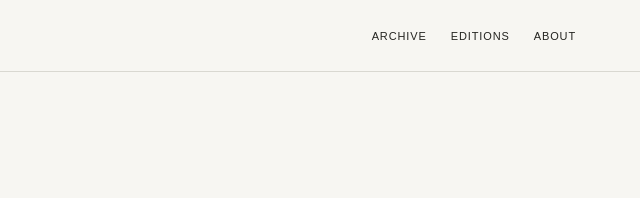
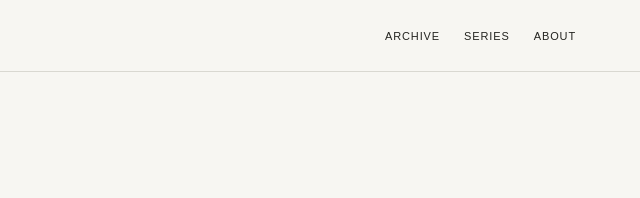
Before and after one commit to t6667214-art/architecture-website, a plain HTML site: page index.html in a window 1280 px wide. Shown: the top 198 px of the page, 640-1280 px from the left. Drawn offline with Linux system fonts and the light colour scheme.

Commit message:
Update index.html

```diff
--- a/index.html
+++ b/index.html
@@ -198,7 +198,7 @@
     <a class="logo" href="#">ARCHITECTURE / PHOTO</a>
     <nav>
       <a href="#archive">ARCHIVE</a>
-      <a href="#editions">EDITIONS</a>
+      <a href="./series.html">SERIES</a>
       <a href="#about">ABOUT</a>
     </nav>
   </header>
```
